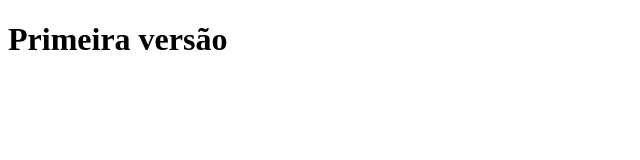
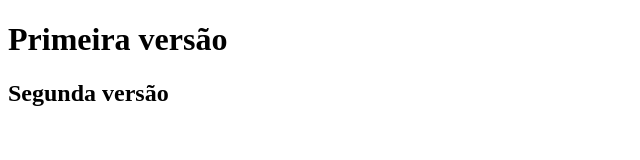
Before and after one commit to nelcmrgo/aula-git, a plain HTML site: page index.html in a window 1280 px wide. Shown: the whole page, without its empty margins (0-640 px from the left). Drawn offline with Linux system fonts and the light colour scheme.

Commit message:
commit 2 09-05

```diff
--- a/index.html
+++ b/index.html
@@ -7,6 +7,7 @@
 </head>
 <body>
     <h1>Primeira versão</h1>
+    <h2>Segunda versão</h2>
 
 </body>
 </html>
```
